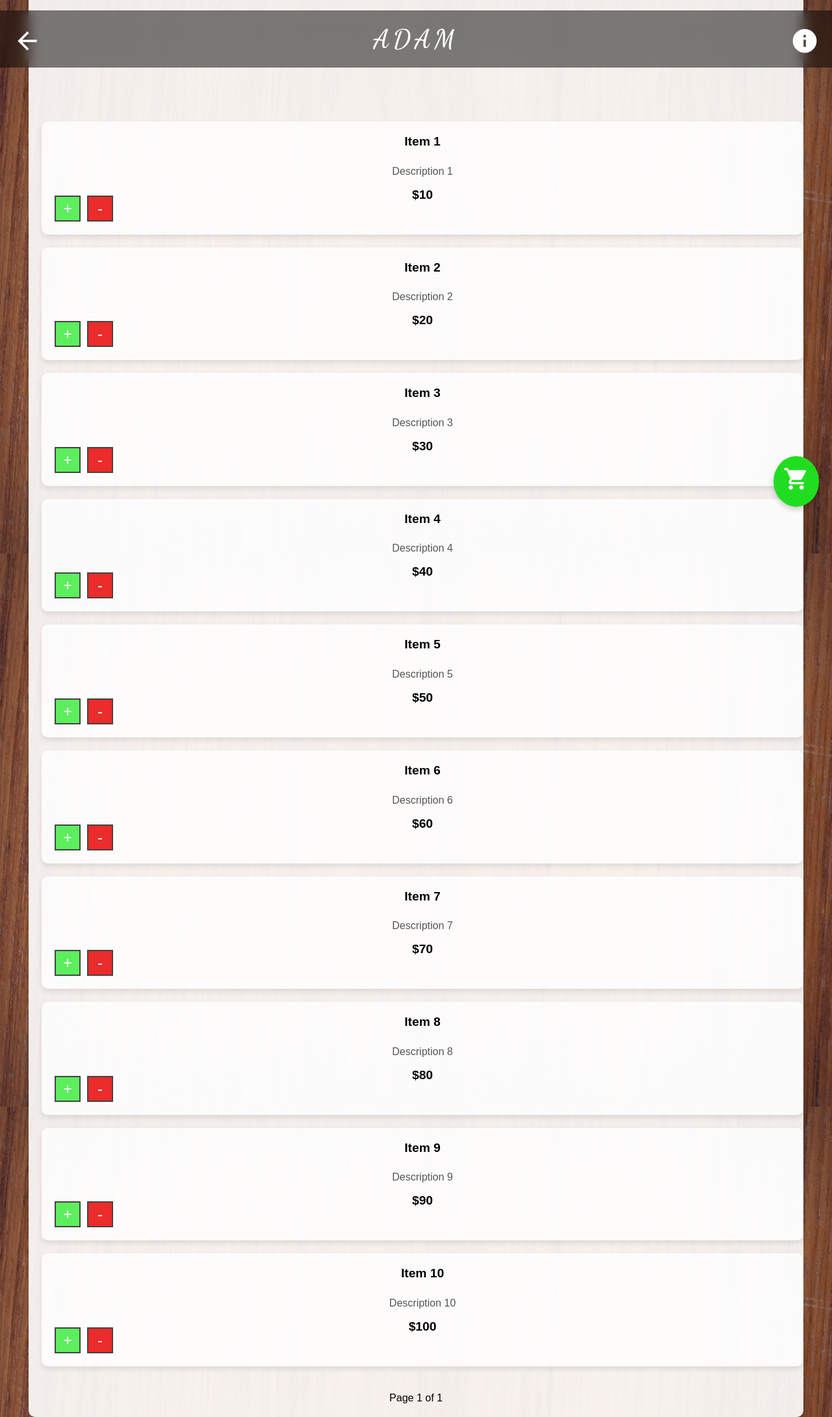
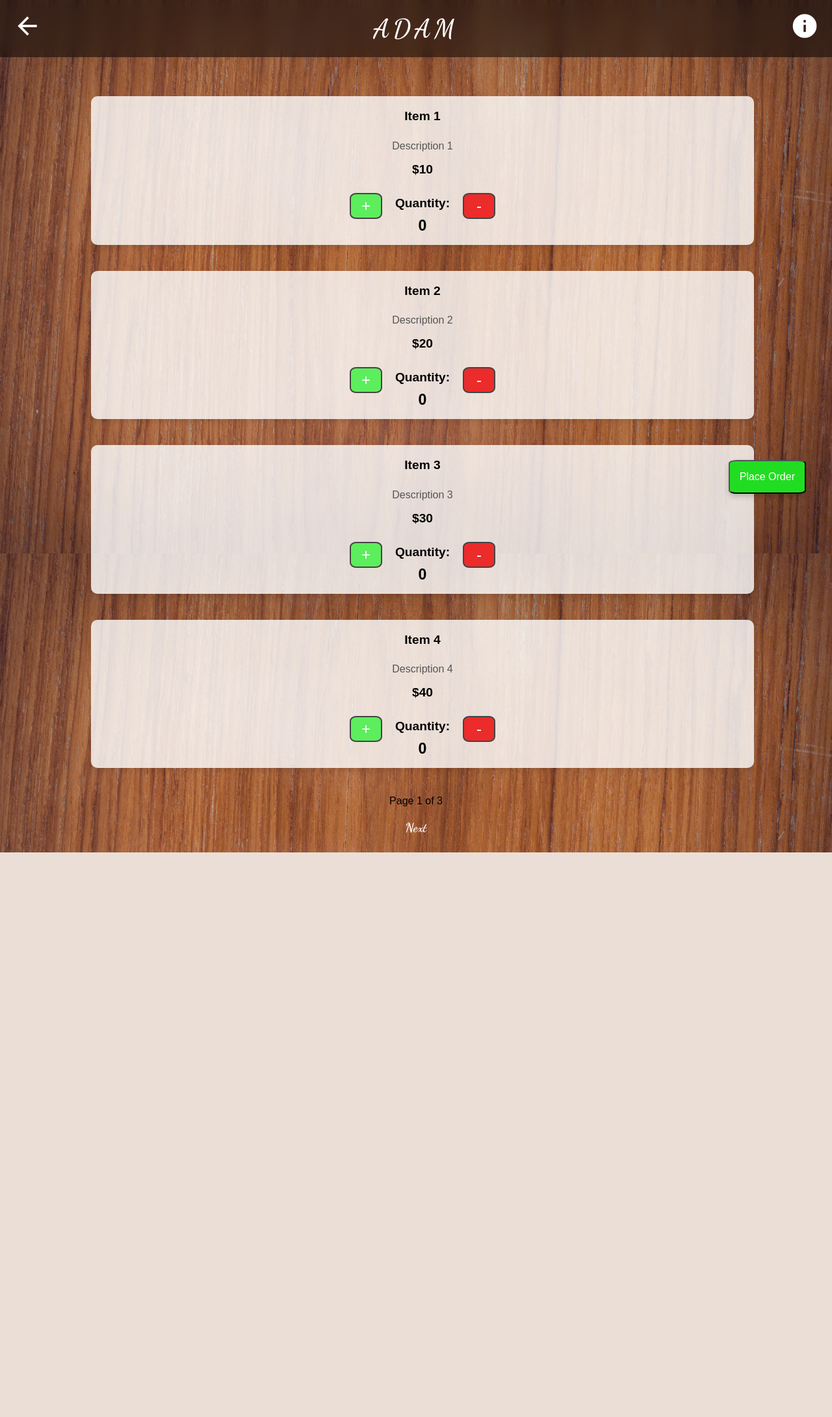
Before and after one commit to AbdelrahmanWael2/orders-for-adam, a Flask app: page /dashboard/1 in a window 1280 px wide. Shown: the whole page at 65% size. After the commit the page ends 1312 px from the top, so only its background shows below. Run offline with Flask 3, Linux system fonts and the light colour scheme; data that the repository does not hold is empty.

Commit message:
pagination

```diff
--- a/app/firebase.py
+++ b/app/firebase.py
@@ -51,7 +51,6 @@ def add_sample_data():
 add_sample_data()
 
 
-
 # Example function to simulate fetching paginated items from a database with 12 items
 def get_items(page=1, per_page=10):
     items = [
@@ -72,4 +71,4 @@ def get_items(page=1, per_page=10):
     # Return items for the current page, with 10 items per page
     start = (page - 1) * per_page
     end = start + per_page
-    return items[start:end]
+    return items[start:end], len(items)
--- a/app/routes.py
+++ b/app/routes.py
@@ -35,15 +35,18 @@ def dashboard(table_number):
     # Get current page from query parameters (default to 1)
     page = request.args.get('page', 1, type=int)
 
+    # Ensure that page is a valid positive number
+    if page < 1:
+        page = 1
+
     # Fetch items for the current page (10 items per page)
-    items_per_page = 10
-    items = get_items(page=page, per_page=items_per_page)  # Modify this function to fetch paginated data
+    items_per_page = 4
+    items, total_items = get_items(page=page, per_page=items_per_page)
 
     # Fetch the table data (e.g., table status)
     table_data = get_table_data(table_number)
 
-    # Calculate total pages (assuming you have a total_items count)
-    total_items = len(items)  # Total number of items
-    total_pages = (total_items + items_per_page - 1) // items_per_page  # Round up division
+    # Calculate total pages
+    total_pages = (total_items + items_per_page - 1) // items_per_page
 
     return render_template('dashboard.html', table_number=table_number, table_data=table_data, items=items, page=page, total_pages=total_pages)
--- a/static/style.css
+++ b/static/style.css
@@ -24,7 +24,7 @@ body {
     background-size: cover;
     background-position: center;
     margin: 0;
-    height: 100vh;
+    height: 100%;
     display: flex;
     flex-direction: column;
     align-items: center;
@@ -54,8 +54,7 @@ body {
 
 /* Title container styling */
 .title-container {
-    position: absolute;
-    top: 2%;  /* Adjust the top position */
+    position: relative;
     left: 0;  /* Align the container to the left edge */
     width: 100%;  /* Make the container take up the full width */
     display: flex; /* Align icon and title horizontally */
@@ -65,7 +64,7 @@ body {
     text-align: center;
     background: rgba(0, 0, 0, 0.5);  /* Semi-transparent background */
     backdrop-filter: blur(10px);
-    z-index: 100;
+    z-index: 1;
 }
 
 /* Home icon styling */
@@ -106,14 +105,14 @@ body {
 
 /* Container styling */
 .container {
-    margin-top: 35%;
+    margin-top: 50px; /* Adds a gap of 50px below the title container */
     padding: 20px;
-    background-color: rgba(255, 255, 255, 0.9); /* Light semi-transparent white background */
-    border-radius: 10px;
-    text-align: center;
-    box-shadow: 0 4px 6px rgba(0, 0, 0, 0.2);
-    width: 80%;
+    display: flex;
+    flex-direction: column;
+    align-items: center;
+    z-index: 0;
 }
+
 
 .container h3 {
     margin: 0;
@@ -123,7 +122,6 @@ body {
 
 a {
     display: inline-block;
-    margin-top: 15px;
     color: #007BFF;
     text-decoration: none;
     font-weight: bold;
@@ -179,14 +177,17 @@ a:hover {
 }
 
 
-/* Item container styling */
+/* Items container styling */
 .items-container {
+    margin-top: 50px; /* Adjust the space between title and items container */
+    display: flex;
+    flex-direction: column;
+    gap: 20px;
     width: 100%;
-    margin-top: 1100px;
+    max-width: 1000px;
+    padding: 10px; /* Optional padding */
     position: relative;
-    align-content: center;
 }
-
 /* Individual item card styling */
 .item-card {
     background-color: rgba(255, 255, 255, 0.8);
@@ -196,6 +197,7 @@ a:hover {
     box-shadow: 0px 4px 8px rgba(0, 0, 0, 0.1);
     width: 100%; /* Ensures each item takes up full width */
     margin-bottom: 20px; /* Space between items */
+    position: relative;
 }
 
 .item-card img {
@@ -226,10 +228,11 @@ a:hover {
 /* Quantity buttons (Plus & Minus) */
 .quantity-buttons {
     position: relative;
-    bottom: 10px;
-    left:  10px;
+    height: 75px;
     display: flex;
     gap: 10px;
+    justify-content: center;
+    padding: 10px;
 }
 
 /* Square buttons */
@@ -239,13 +242,15 @@ a:hover {
     border: 2px solid #444;
     color: white;
     font-size: 1.5em;
-    width: 40px;  /* Square size */
+    width: 50px;  /* Square size */
     height: 40px; /* Square size */
     display: flex;
     justify-content: center;
     align-items: center;
     cursor: pointer;
+    margin-top: 15px;
     transition: background-color 0.3s ease;
+    border-radius: 20%;
 }
 
 .plus-button {
@@ -267,13 +272,13 @@ a:hover {
 /* Floating Shopping Cart Button */
 .cart-button {
     position: fixed;
-    bottom: 20px;
-    right: 20px;
+    bottom: 40px;
+    right: 40px;
     background-color: rgb(33, 221, 33);
     color: white;
     padding: 15px;
-    border-radius: 70%;
-    font-size: 2em;
+    border-radius: 10%;
+    font-size: 1em;
     box-shadow: 0px 4px 8px rgba(0, 0, 0, 0.2);
     transition: background-color 0.3s ease;
     z-index: 100; /* Ensures it stays on top of other content */
@@ -293,14 +298,18 @@ a:hover {
     display: flex;
     justify-content: center;
     align-items: center;
-    gap: 10px;
-    margin-top: 20px;
+
+    height: 100px;
+    flex-direction: column;
 }
 
 .pagination a {
     text-decoration: none;
-    color: #444;
+    color: #ffffff;
     font-weight: bold;
+    padding: 15px;
+    font-family: 'Dancing Script', cursive;
+    font-size: larger;
 }
 
 .pagination a:hover {
--- a/templates/dashboard.html
+++ b/templates/dashboard.html
@@ -11,7 +11,7 @@
     <link href="https://fonts.googleapis.com/icon?family=Material+Icons" rel="stylesheet">
 </head>
 <body class="dashboard-background">
-    <div class="container">
+    <!-- <div class="container"> -->
         <!-- Title and Icon section -->
         <div class="title-container">
             <a href="{{ url_for('main.home') }}" class="home-icon">
@@ -36,27 +36,30 @@
                     <!-- Plus and Minus Buttons -->
                     <div class="quantity-buttons">
                         <button class="plus-button">+</button>
+                        <span class="quantity-label" style="padding: 10px;">Quantity: <span class="quantity-number">0</span></span>
+
                         <button class="minus-button">-</button>
+
                     </div>
                 </div>
             {% endfor %}
         </div>
 
         <!-- Shopping Cart Floating Button -->
-        <a href="#" class="cart-button">
-            <span class="material-icons" style="font-size: 40px;">shopping_cart</span>
-        </a>
+        <button class="cart-button">Place Order</button>
+
 
         <!-- Pagination Controls -->
         <div class="pagination">
+            <span>Page {{ page }} of {{ total_pages }}</span>
             {% if page > 1 %}
                 <a href="{{ url_for('main.dashboard', table_number=table_number, page=page-1) }}">Previous</a>
             {% endif %}
-            <span>Page {{ page }} of {{ total_pages }}</span>
+
             {% if page < total_pages %}
                 <a href="{{ url_for('main.dashboard', table_number=table_number, page=page+1) }}">Next</a>
             {% endif %}
         </div>
-    </div>
+    <!-- </div> -->
 </body>
 </html>
```
